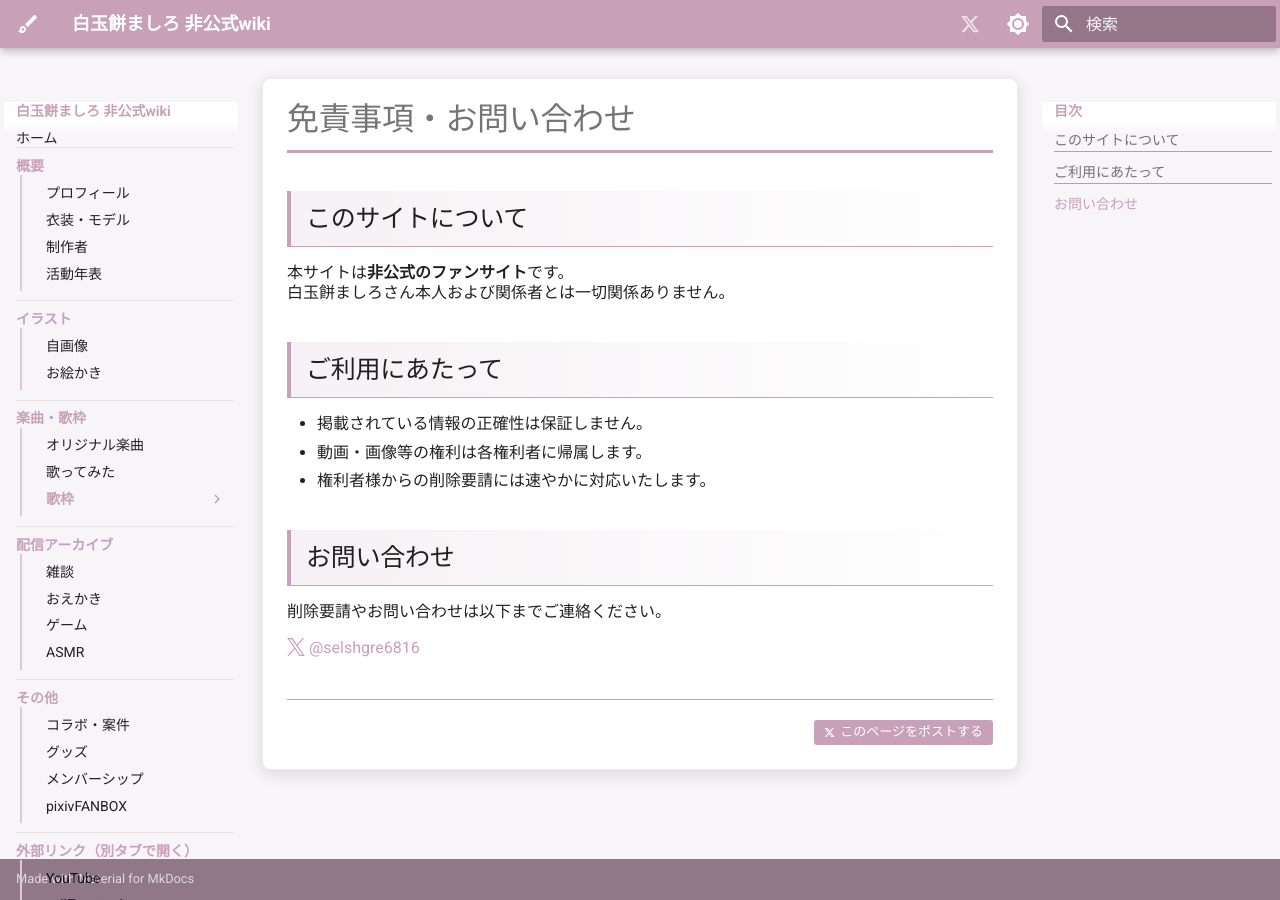
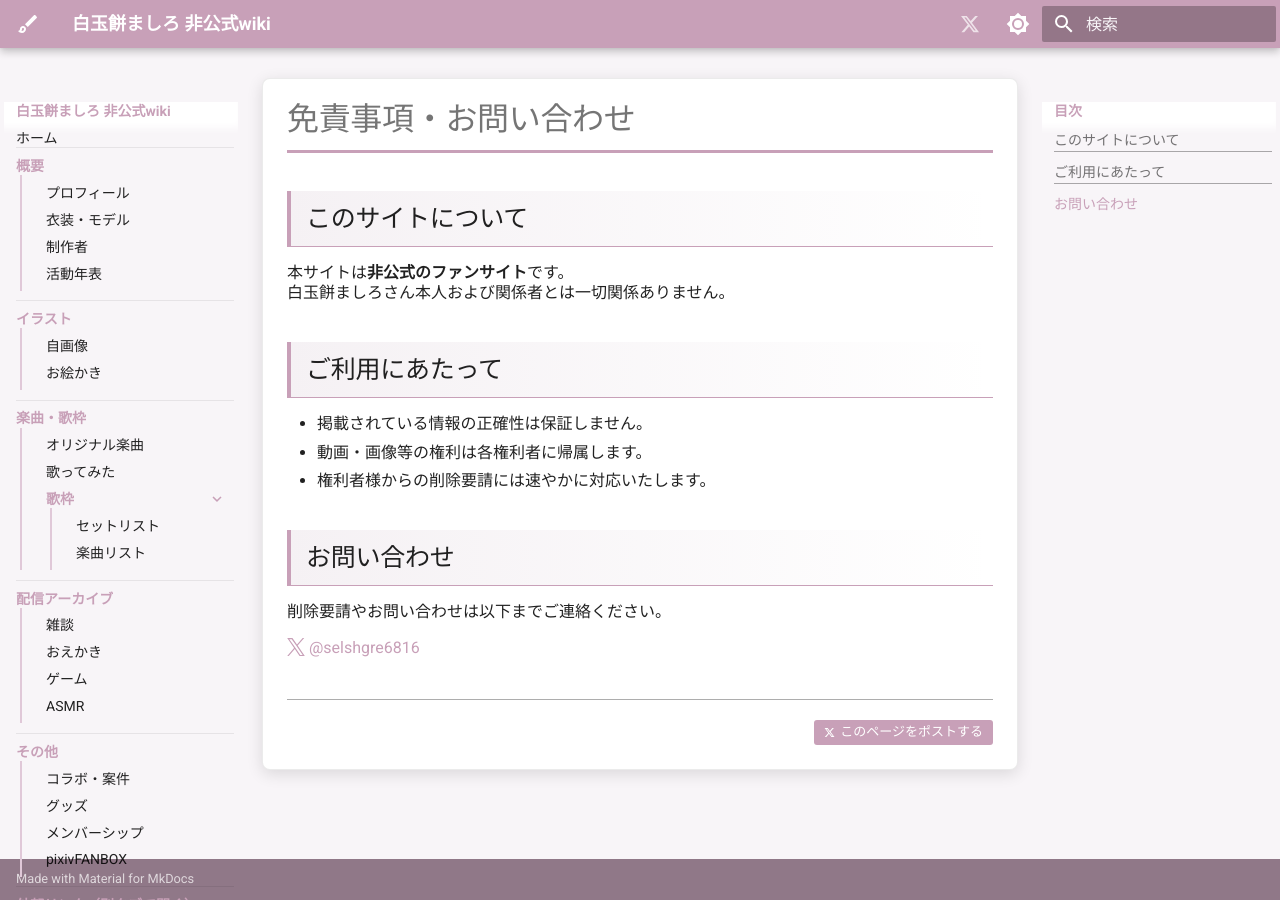
Before and after one commit to ameyamatmk/shiratamamochi-mashiro-unofficial-wiki, an MkDocs documentation site: the page built from docs/disclaimer.md, in a window 1280 px wide. Built offline with MkDocs 1.6.1 and Material for MkDocs 9.7.7, drawn with Linux system fonts in a browser that asks for light colours; comment, search, counter and statistics services are not loaded.

Commit message:
fix: ナビゲーションのセクションを既定で開いた状態に戻す
navigation.indexes はセクションのindexページが無いため効果がなく、
navigation.expand を外したことで歌枠セクションが閉じてしまっていた。

```diff
--- a/mkdocs.yml
+++ b/mkdocs.yml
@@ -22,7 +22,7 @@ theme:
   features:
     - navigation.instant
     - navigation.sections
-    - navigation.indexes
+    - navigation.expand
     - navigation.top
     - content.tabs.link
     - search.suggest
```
